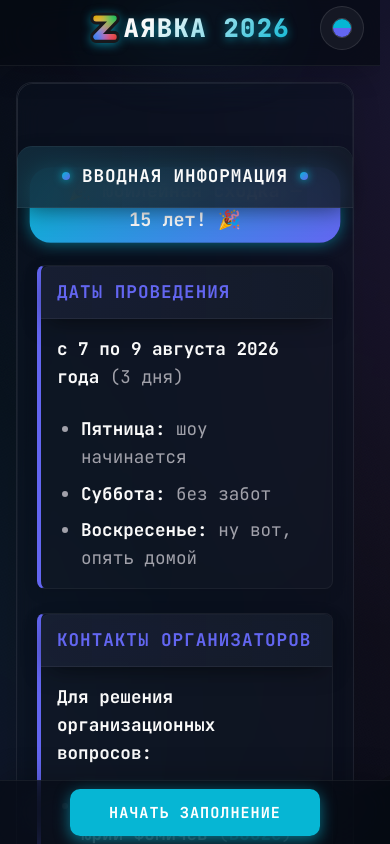
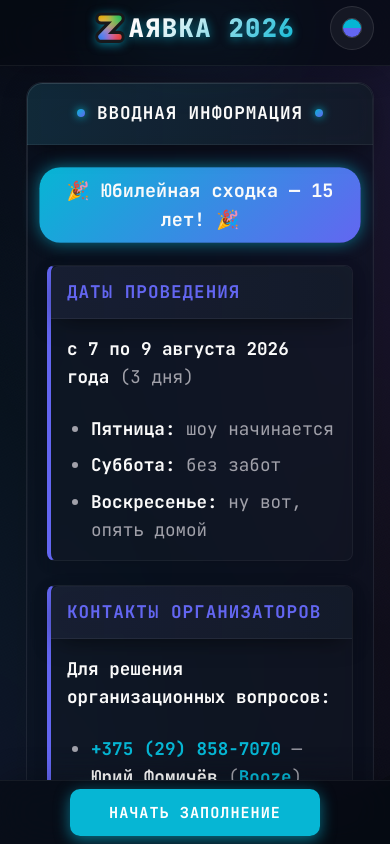
Before and after one commit to Toki-Stamp/applications-2026, a Svelte app: page / in a window 390 px wide. Built offline with nearby package versions, Linux system fonts and the light colour scheme.

Commit message:
Fix scrollbar visibility, sticky header offsets, and layout centering

```diff
--- a/src/App.svelte
+++ b/src/App.svelte
@@ -148,6 +148,20 @@
   });
 
   onMount(() => {
+    let lastWidth = 0;
+    const observer = new ResizeObserver(() => {
+      if (window.innerWidth !== lastWidth) {
+        lastWidth = window.innerWidth;
+        updateHeaderHeights();
+      }
+    });
+    observer.observe(document.body);
+
+    return () => {
+      observer.disconnect();
+    };
+  });
+
   // Dynamically calculate sticky header heights to prevent overlap bugs
   const updateHeaderHeights = () => {
     const bt = /** @type {HTMLElement} */ (
@@ -170,18 +184,11 @@
     }
   };
 
-    let lastWidth = 0;
-    const observer = new ResizeObserver(() => {
-      if (window.innerWidth !== lastWidth) {
-        lastWidth = window.innerWidth;
-        updateHeaderHeights();
-      }
-    });
-    observer.observe(document.body);
-
-    return () => {
-      observer.disconnect();
-    };
+  $effect(() => {
+    // Re-calculate heights when step changes, wait for DOM update
+    // Use currentStep as a dependency
+    let step = currentStep;
+    setTimeout(updateHeaderHeights, 50);
   });
 
   function scrollToTop() {
@@ -436,17 +443,17 @@
   .app-body {
     flex: 1;
     min-height: 0;
-    max-width: 800px;
-    margin: 0 auto;
     width: 100%;
-    padding: 1.5rem 1.5rem 6rem; /* Отступ снизу под фиксированный футер */
-    overflow-y: auto;
-    scrollbar-gutter: stable;
+    padding: 0;
+    overflow-y: scroll;
   }
 
   .step-container {
     display: grid;
     min-height: 400px;
+    max-width: 800px;
+    margin: 0 auto;
+    padding: 1.5rem 1.5rem 1.5rem calc(1.5rem + 10px);
   }
 
   .step-layer {
@@ -458,16 +465,18 @@
     display: grid;
     width: 100%;
     flex: 1;
+    min-height: 0;
   }
 
   .app-form {
     grid-area: 1 / 1;
     width: 100%;
+    min-height: 0;
   }
 
   @media (max-width: 600px) {
-    .app-body {
-      padding: 1rem 1rem 6rem;
+    .step-container {
+      padding: 1rem 1rem 1rem calc(1rem + 10px);
     }
   }
 </style>
--- a/src/app.css
+++ b/src/app.css
@@ -267,10 +267,6 @@ button,
 textarea,
 select {
   font-family: inherit;
-}
-
-html {
-  scrollbar-gutter: stable;
 }
 
 ::-webkit-scrollbar {
@@ -962,7 +958,7 @@ h1::after {
   }
 
   .block-title {
-    top: calc(var(--header-height, 60px) - 1px);
+    top: -1px;
     padding: 1.125rem 1.25rem;
     margin: -1.5rem -1.25rem 0 -1.25rem;
     font-size: 1.1rem;
@@ -971,7 +967,7 @@ h1::after {
   .section-title {
     margin: 0 -1.25rem 0 -1.25rem;
     padding: 0.75rem 1.25rem;
-    top: calc(var(--header-height, 60px) + var(--block-title-height, 68px) - 2px);
+    top: calc(var(--block-title-height, 69px) - 2px);
   }
 
   .first-section .section-title {
--- a/src/components/NavigationButtons.svelte
+++ b/src/components/NavigationButtons.svelte
@@ -88,10 +88,9 @@
 
 <style>
   .app-footer {
-    position: fixed;
-    bottom: 0;
-    left: 0;
+    position: relative;
     width: 100%;
+    flex-shrink: 0;
     background: color-mix(in srgb, var(--bg-color) 70%, transparent);
     backdrop-filter: blur(24px);
     -webkit-backdrop-filter: blur(24px);
```
Lines whose indentation alone changed are shown as unchanged.
